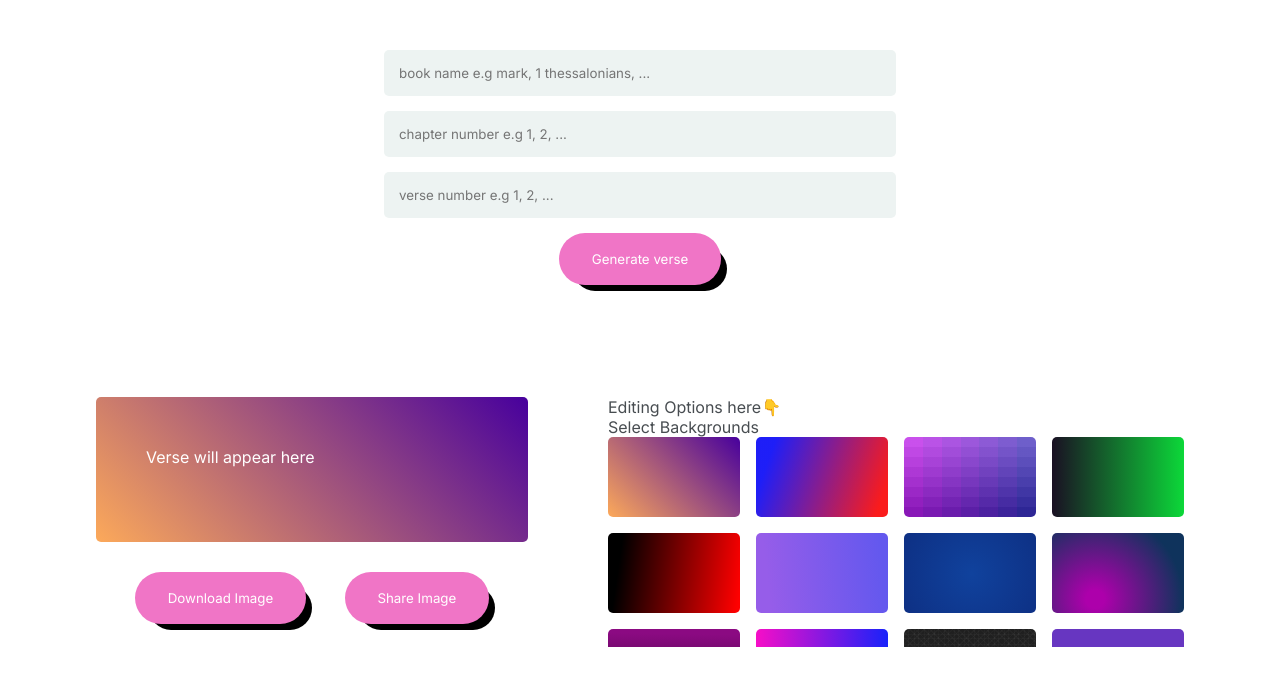
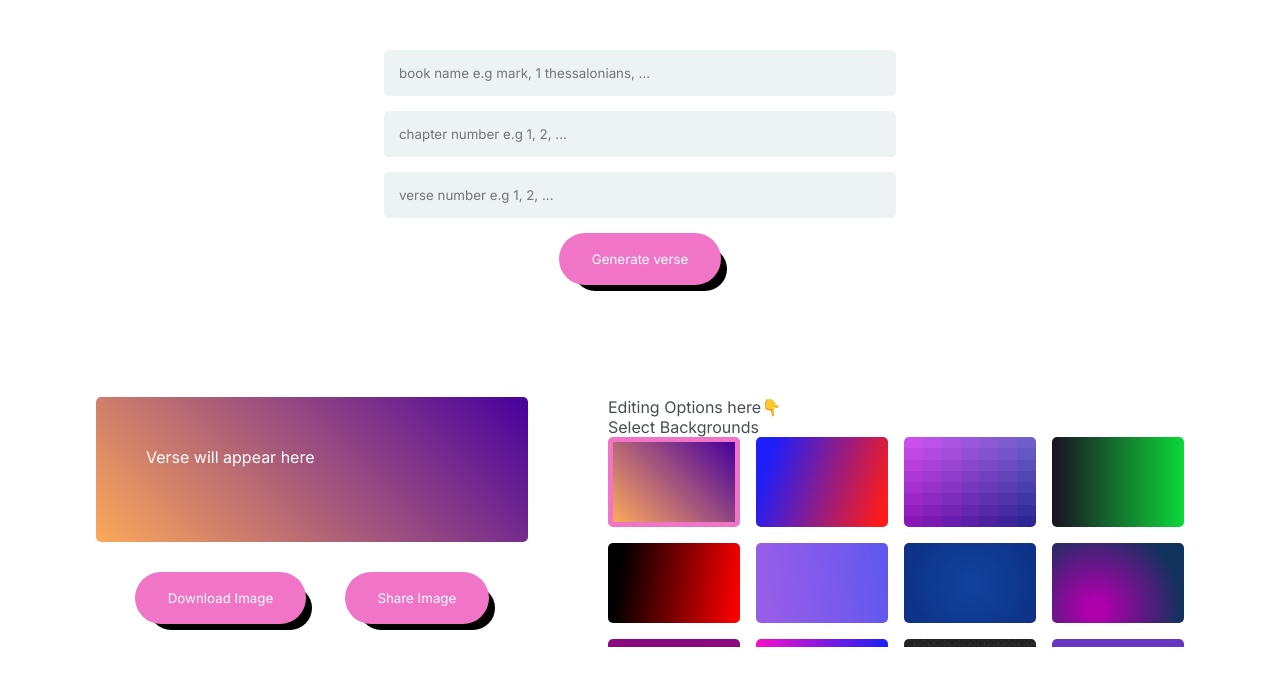
Before and after one commit to abrusu-collins/bibly, a React (Create React App) app: page /app in a window 1280 px wide. Shown: the top 686 px of the page. Built offline with nearby package versions, Linux system fonts and the light colour scheme; a web font is replaced by a local one.

Commit message:
that was a thing of beauty

```diff
--- a/src/components/app page components/DataAndEditing.jsx
+++ b/src/components/app page components/DataAndEditing.jsx
@@ -38,7 +38,7 @@ function DataAndEditing() {
               <div
                 key={background.id}
                 style={{ backgroundImage: background.css }}
-                className={background.className}
+                className={background.className==="one"?"active":background.className}
                 onClick={(e) => {
                   e.currentTarget.parentElement.parentElement.parentElement.firstChild.firstChild.style.backgroundImage = background.css;
                   let backgroundChildren = Array.from(
```
